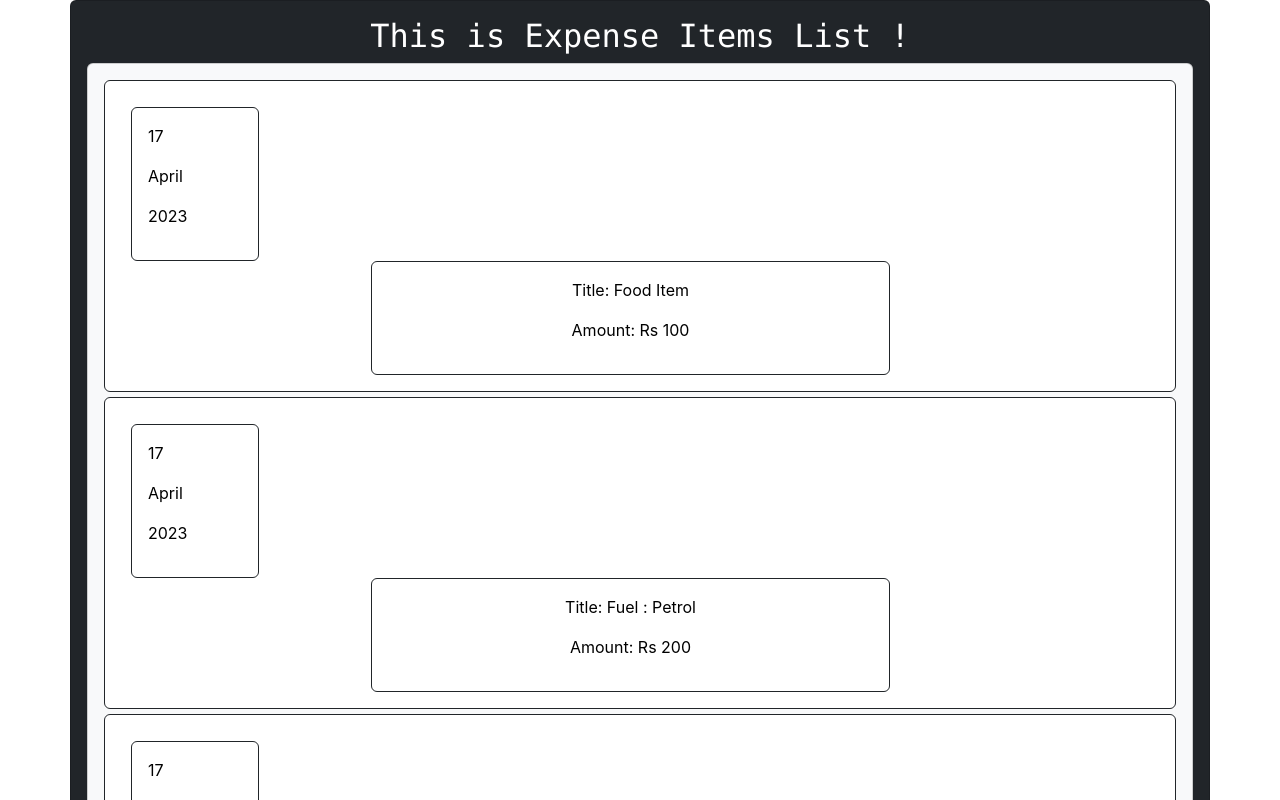
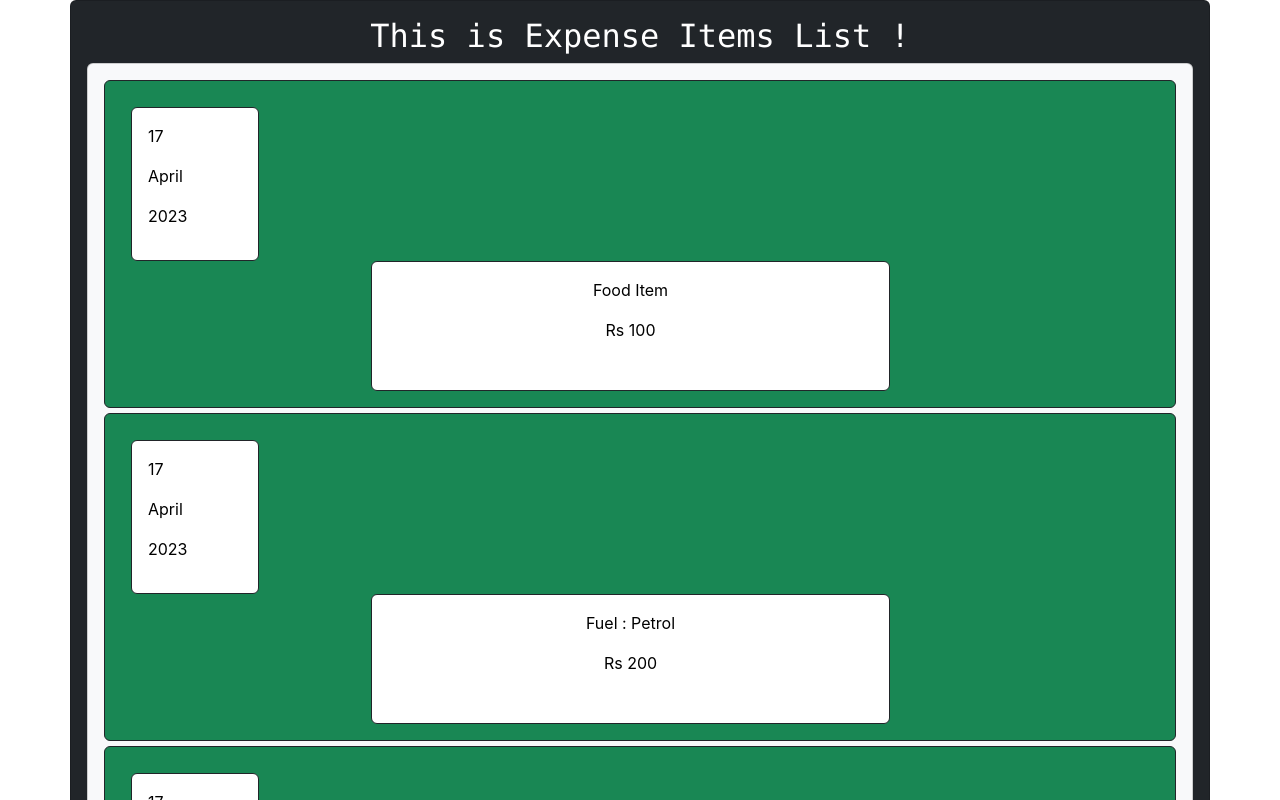
Before and after one commit to harisaini778/my-react-app, a React (Create React App) app: page / in a window 1280 px wide. Shown: the top 800 px of the page. Built offline with nearby package versions, Linux system fonts and the light colour scheme.

Commit message:
Added a new file ExpenseDetails which is a separate component for displaying title and amount on the screen

```diff
--- a/src/components/ExpenseDate.js
+++ b/src/components/ExpenseDate.js
@@ -7,7 +7,8 @@ const ExpenseDate =(props) =>{
         <div className='card card-body border border-dark' style={{ width: "8rem", marginLeft: "10px", marginTop: "10px" }}>
         <p>{day}</p>
         <p>{month}</p>
-        <p>{year}</p></div>
+            <p>{year}</p>
+        </div>
     );
 }
 export default ExpenseDate;
--- /dev/null
+++ b/src/components/ExpenseDetails.js
@@ -0,0 +1,10 @@
+const ExpenseDetails = (props) => {
+    return (
+        <p>
+            {props.details.map((detail) => {
+               return (<p style={{textAlign:"center"}}> {detail}</p>);
+            })}
+        </p>
+    );
+}
+export default ExpenseDetails;
--- a/src/components/ExpenseItems.js
+++ b/src/components/ExpenseItems.js
@@ -1,17 +1,17 @@
 //import './ExpenseItems.css';
 import ExpenseDate from "./ExpenseDate";
+import ExpenseDetails from "./ExpenseDetails";
 
 const ExpenseItems = (props) => {
   return (
     <div className='conatiner-fluid text-bg-light p-3" card card-body'>
       {props.locations.map((location) => (
-          <div key={location.id} className='border border-dark card card-body'
+          <div key={location.id} className='border border-dark card card-body bg-success text-black'
           style={{marginBottom:"5px"}}>
           <ExpenseDate date={location.date}></ExpenseDate>
               <div className="card card-body border border-dark"
               style={{width:"50%",marginLeft:"250px"}}>
-                  <p style={{ textAlign: "center" }}>Title: {location.title}</p>
-                  <p style={{ textAlign: "center" }}>Amount: {location.amount}</p>
+          <ExpenseDetails details = {[location.title,location.amount]}></ExpenseDetails>
                   </div>
         </div>
       ))}
```
